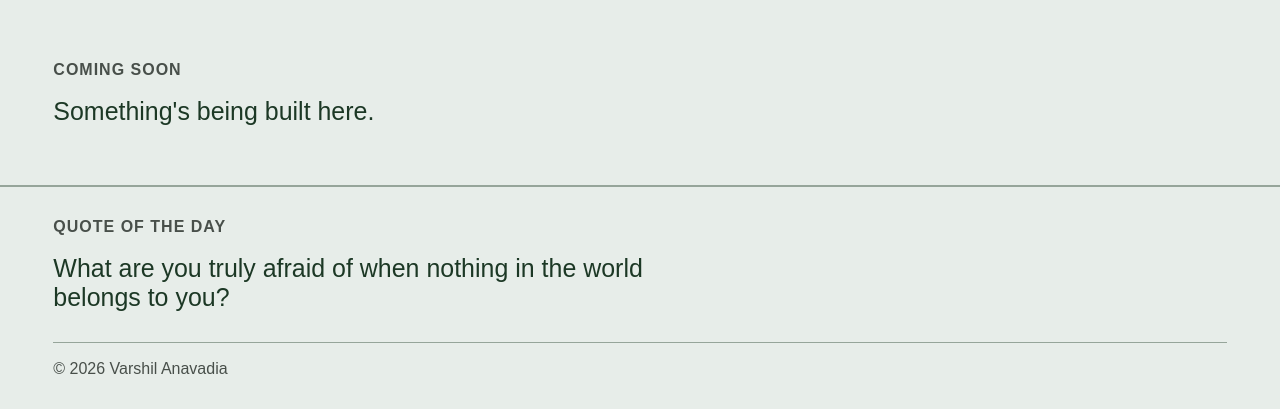
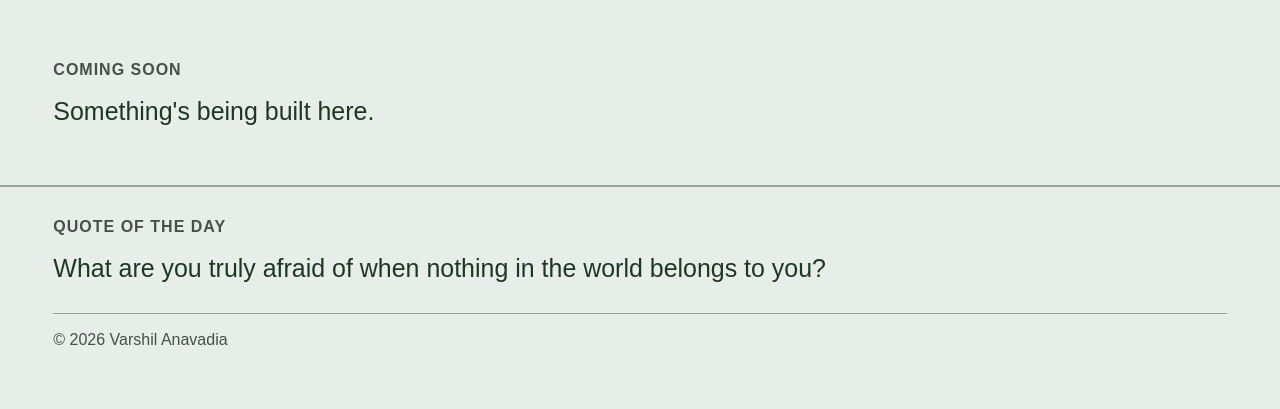
Before and after one commit to varshilanavadia/varshilanavadia.github.io, an Astro site: page / in a window 1280 px wide. Shown: the part 783-1192 px from the top of the page. After the commit the page ends 1164 px from the top, so only its background shows below. Built offline with nearby package versions, Linux system fonts and the light colour scheme; Astro itself is replaced by a stand-in of ours.

Commit message:
Let the footer quote run the full column
Co-Authored-By: Claude Opus 5 <noreply@anthropic.com>

```diff
--- a/src/styles/site.css
+++ b/src/styles/site.css
@@ -63,5 +63,6 @@ a:hover{color:var(--ink)}
 
 /* ── Footer ───────────────────────────────────────────────────────────────── */
 .foot{padding:var(--s4) var(--gutter);border-top:2px solid var(--rule)}
-.foot blockquote{margin:var(--s2) 0 0;font-size:var(--t1);font-weight:400;line-height:var(--lh-snug);color:var(--ink);max-width:var(--measure);text-wrap:pretty}
+/* No --measure while this is a landing-only page: the one quote runs the full column. */
+.foot blockquote{margin:var(--s2) 0 0;font-size:var(--t1);font-weight:400;line-height:var(--lh-snug);color:var(--ink);text-wrap:pretty}
 .copyright{margin:var(--s4) 0 0;padding-top:var(--s2);border-top:1px solid var(--rule);font-size:var(--t-1);font-weight:400;line-height:var(--lh-normal);color:var(--ink-3)}
```
